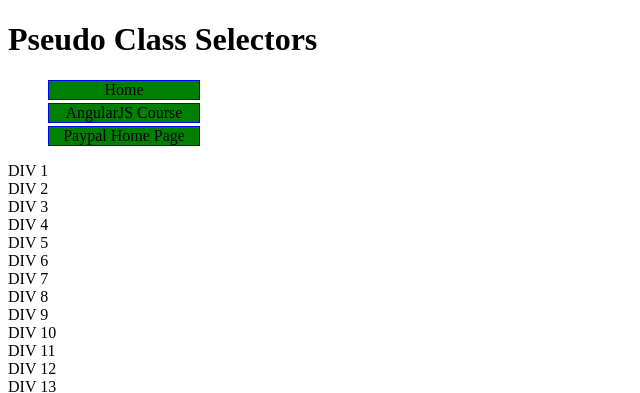
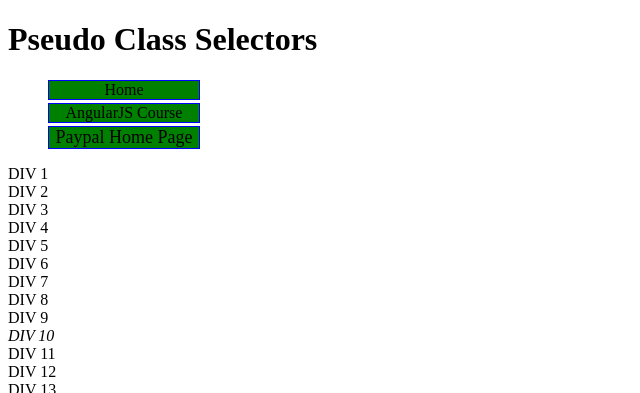
Before and after one commit to Dapada/pseudoClass-selector, a plain HTML site: page index.html in a window 1280 px wide. Shown: the top 393 px of the page, 0-640 px from the left. Drawn offline with Linux system fonts and the light colour scheme.

Commit message:
Update style.css

```diff
--- a/style.css
+++ b/style.css
@@ -15,7 +15,18 @@
   	margin-bottom: 3px;
   }
 
+
   a:hover, a:active {
   	background-color: blue;
   	color: white;
   }
+
+
+  header li:nth-child(3) {
+  	font-size: 18px;
+  }
+
+
+  section div:nth-child(10) {
+  	font-style: oblique;
+  }
```
